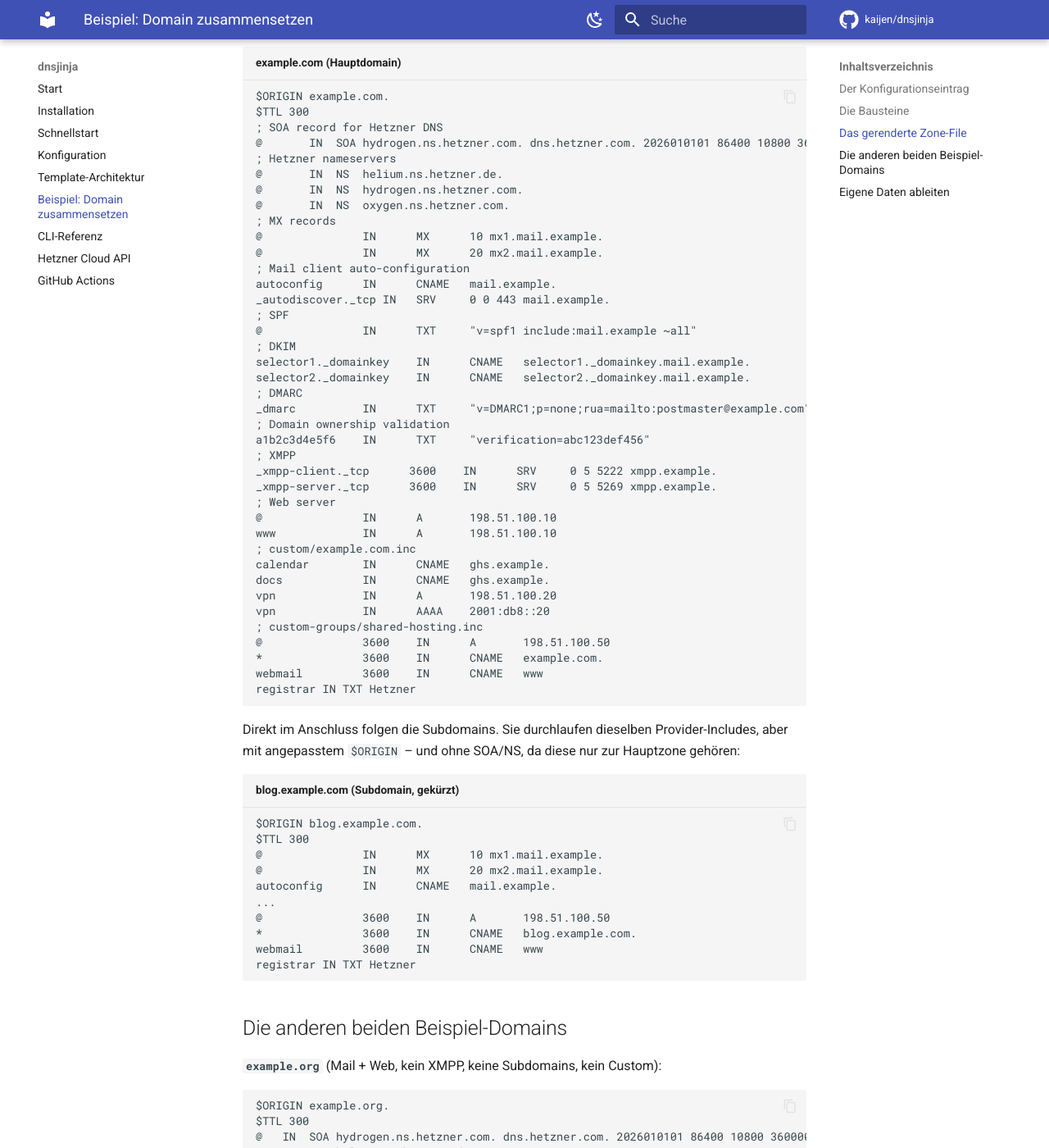
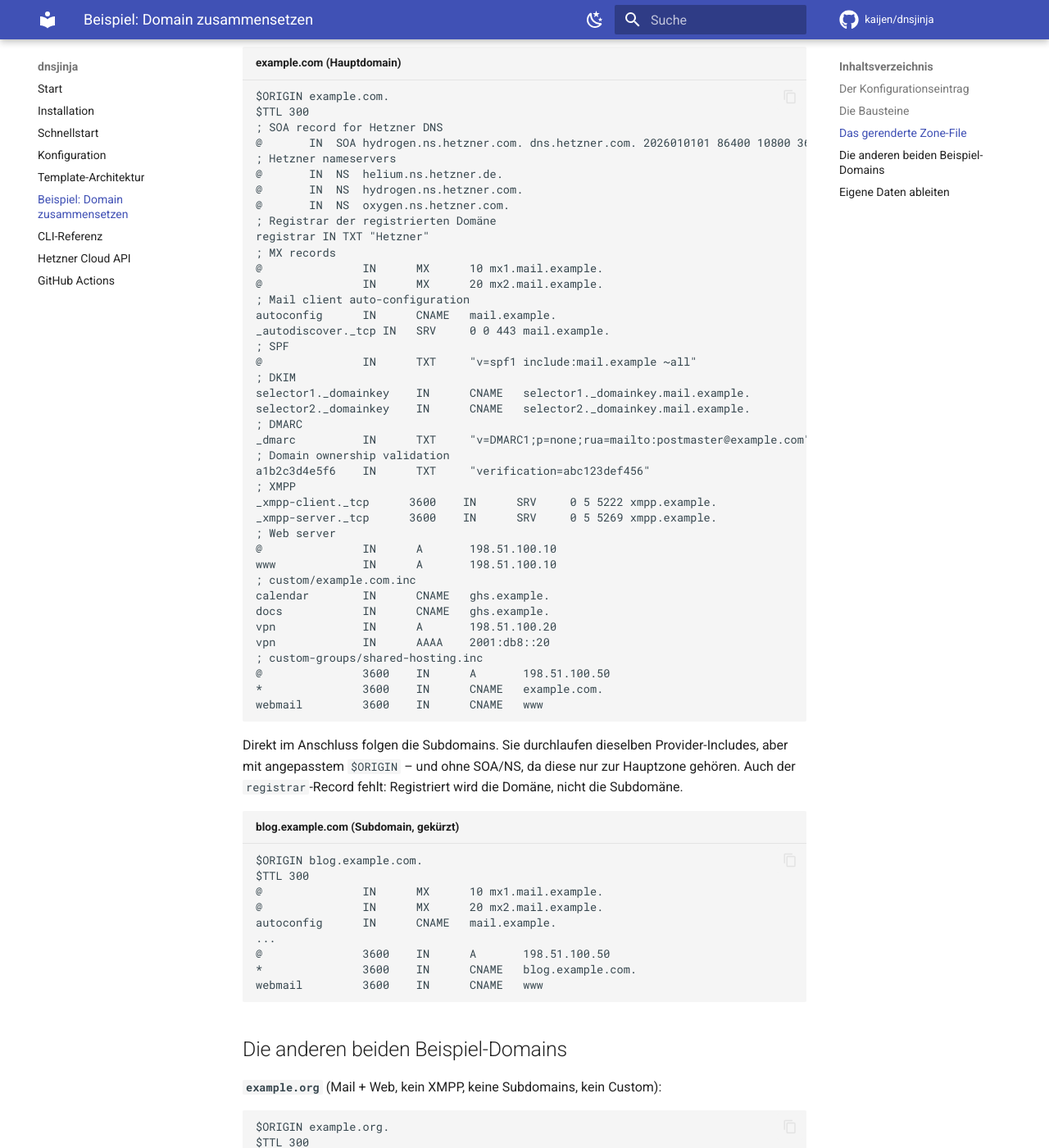
Before and after one commit to kaijen/dnsjinja, an MkDocs documentation site: the page built from docs/beispiel.md, in a window 1280 px wide and 1400 px high, scrolled down 1862 px. Shown: the whole window at 82% size. Built offline with MkDocs 1.6.1 and Material for MkDocs 9.7.7, drawn with Linux system fonts in a browser that asks for light colours; comment, search, counter and statistics services are not loaded; the version menu is left out; some of the changed text lies outside the part shown.

Commit message:
fix(templates): Emit registrar TXT only at apex
The registrar TXT record was rendered from the subdomain meta include,
so every subdomain got its own registrar.<sub> record. A registrar
registers the domain, not its subdomains, so those records described
nothing real. Moving the record into 00-meta.inc emits it once at the
zone apex.

The value is now quoted as well, so registrar names containing spaces
no longer produce an invalid record.

Zones using subdomains lose their registrar.<sub> records on the next
--upload.

Co-Authored-By: Claude Opus 4.8 (1M context) <noreply@anthropic.com>

````diff
--- a/docs/beispiel.md
+++ b/docs/beispiel.md
@@ -124,6 +124,8 @@ $TTL 300
 @		IN	NS	helium.ns.hetzner.de.
 @		IN	NS	hydrogen.ns.hetzner.com.
 @		IN	NS	oxygen.ns.hetzner.com.
+; Registrar der registrierten Domäne
+registrar IN TXT "Hetzner"
 ; MX records
 @               IN      MX      10 mx1.mail.example.
 @               IN      MX      20 mx2.mail.example.
@@ -154,11 +156,11 @@ vpn             IN      AAAA    2001:db8::20
 @               3600    IN      A       198.51.100.50
 *               3600    IN      CNAME   example.com.
 webmail         3600    IN      CNAME   www
-registrar IN TXT Hetzner
 ```
 
 Direkt im Anschluss folgen die Subdomains. Sie durchlaufen dieselben Provider-Includes,
-aber mit angepasstem `$ORIGIN` – und ohne SOA/NS, da diese nur zur Hauptzone gehören:
+aber mit angepasstem `$ORIGIN` – und ohne SOA/NS, da diese nur zur Hauptzone gehören.
+Auch der `registrar`-Record fehlt: Registriert wird die Domäne, nicht die Subdomäne.
 
 ```dns title="blog.example.com (Subdomain, gekürzt)"
 $ORIGIN blog.example.com.
@@ -170,7 +172,6 @@ autoconfig      IN      CNAME   mail.example.
 @               3600    IN      A       198.51.100.50
 *               3600    IN      CNAME   blog.example.com.
 webmail         3600    IN      CNAME   www
-registrar IN TXT Hetzner
 ```
 
 ## Die anderen beiden Beispiel-Domains
@@ -184,6 +185,7 @@ $TTL 300
 @	IN	NS	helium.ns.hetzner.de.
 @	IN	NS	hydrogen.ns.hetzner.com.
 @	IN	NS	oxygen.ns.hetzner.com.
+registrar IN TXT "Namecheap"
 @   IN MX 10 mx1.mail.example.
 @   IN MX 20 mx2.mail.example.
 autoconfig          IN CNAME mail.example.
@@ -194,7 +196,6 @@ selector2._domainkey IN CNAME selector2._domainkey.mail.example.
 _dmarc IN TXT "v=DMARC1;p=none;rua=mailto:postmaster@example.org"
 @   IN A 198.51.100.10
 www IN A 198.51.100.10
-registrar IN TXT Namecheap
 ```
 
 **`example.net`** (geparkt – nur SOA, NS und Registrar):
@@ -206,7 +207,7 @@ $TTL 300
 @	IN	NS	helium.ns.hetzner.de.
 @	IN	NS	hydrogen.ns.hetzner.com.
 @	IN	NS	oxygen.ns.hetzner.com.
-registrar IN TXT GoDaddy
+registrar IN TXT "GoDaddy"
 ```
 
 ## Eigene Daten ableiten
````
Also changed, not shown: other parts of docs/beispiel.md (+1 -1 lines), CHANGELOG.md (+7 -0 lines), README.md (+2 -2 lines), docs/konfiguration.md (+1 -1 lines), docs/templates.md (+1 -1 lines), 5 other files.
